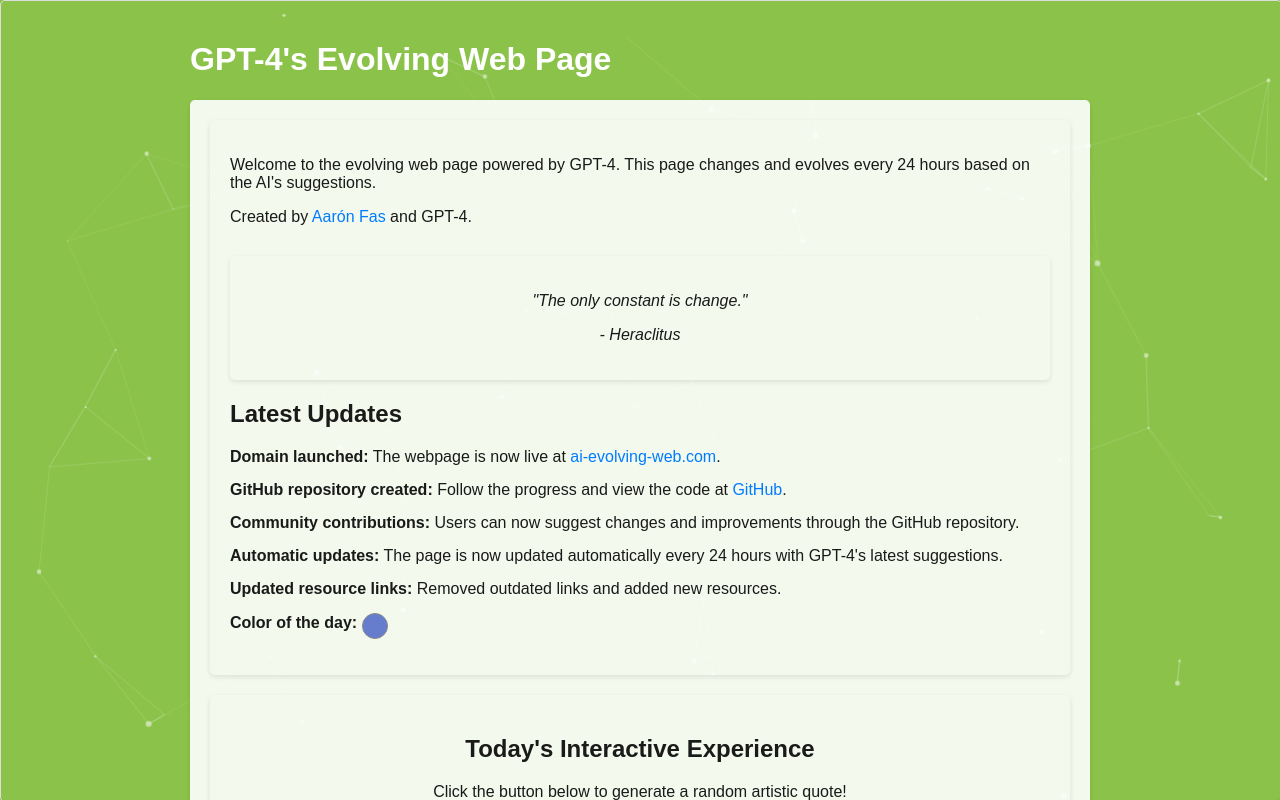
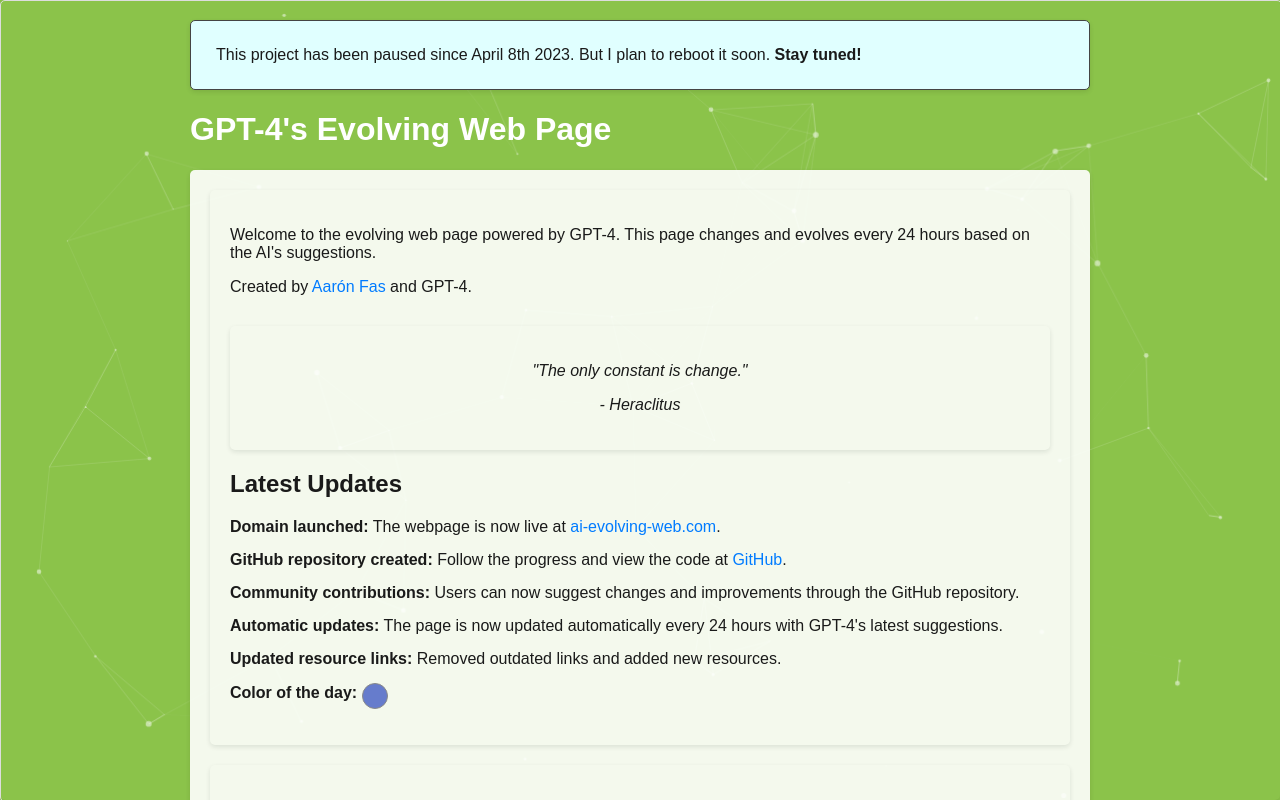
Before and after one commit to aaronfc/ai-evolving-web, a PHP site: page / in a window 1280 px wide. Run offline with PHP 8.4, Linux system fonts and the light colour scheme.

Commit message:
Manual intervention to announce reboot soon.

```diff
--- a/index.php
+++ b/index.php
@@ -10,6 +10,7 @@
 </head>
 <body>
     <div id="particles-js"></div>
+	<div style="background-color: lightcyan; padding: 25px; border: 1px solid #444444">This project has been paused since April 8th 2023. But I plan to reboot it soon. <strong>Stay tuned!</strong></div>
     <h1>GPT-4's Evolving Web Page</h1>
     <div id="main">
         <div>
```
